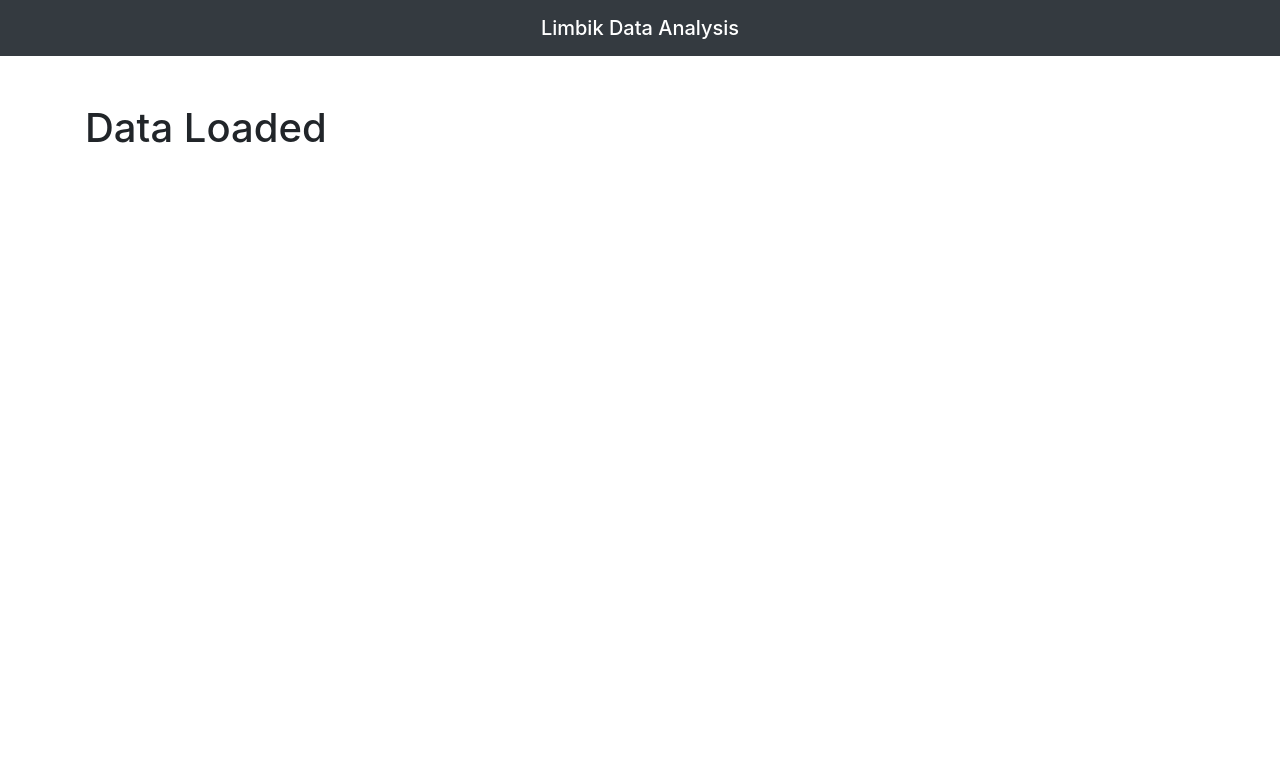
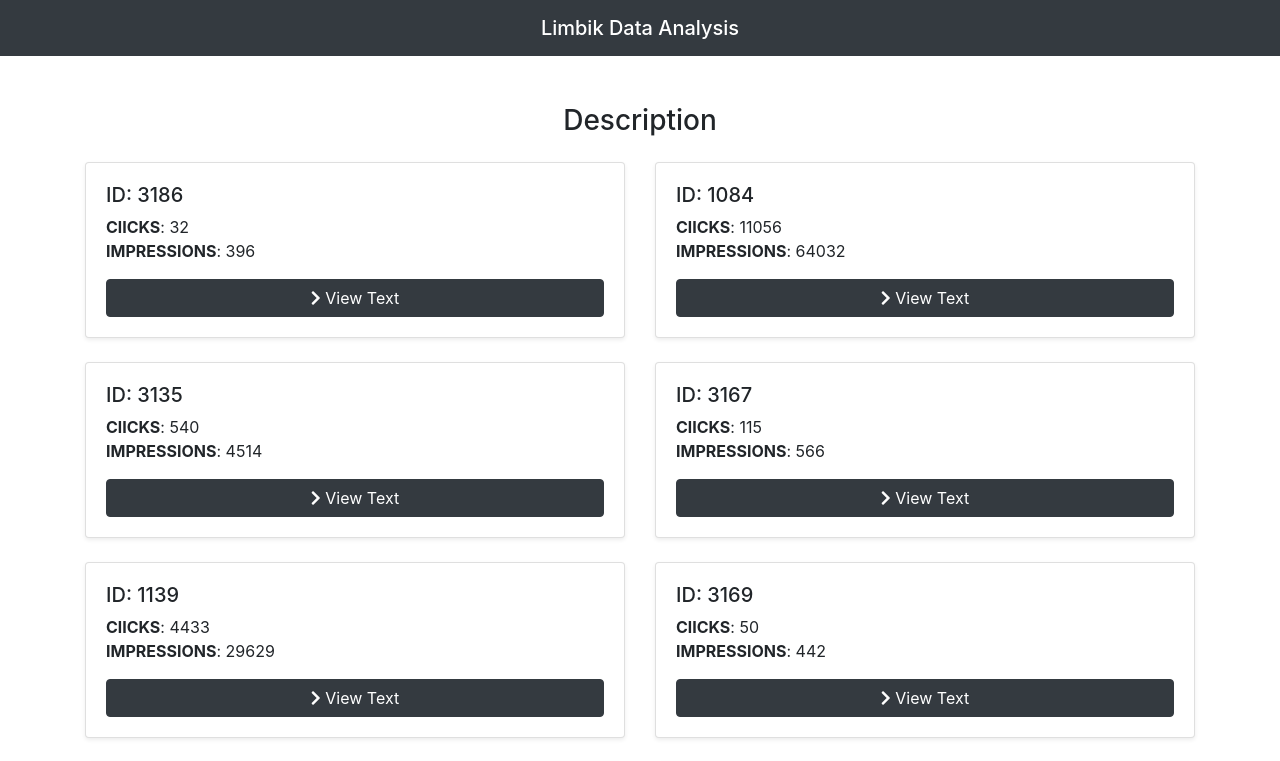
Before and after one commit to woodylucas/limbik-technical, a React (Create React App) app: page / in a window 1280 px wide. Shown: the top 761 px of the page. Built offline with nearby package versions, Linux system fonts and the light colour scheme; data requests are answered from the project's data file.

Commit message:
added button

```diff
--- /dev/null
+++ b/src/components/SpecificData.js
@@ -0,0 +1,25 @@
+import React from 'react'
+import { Link } from 'react-router-dom'
+const SpecificData = (props) => {
+  const { data } = props;
+  return (
+    <div className="col-md-6">
+      <div className="card mb-4 shadow-sm">
+        <div className="card-body">
+          <h5>ID: {data.id}</h5>
+          <p className="card-text">
+            <strong>ClICKS</strong>: {data.clicks}
+            <br/>
+            <strong>IMPRESSIONS</strong>: {data.impressions}
+          </p>
+          <Link to={`texts/data/${data.data_id}`} className="btn btn-dark btn-block">
+            <i className="fas fa-chevron-right"></i> View Text
+          </Link>
+
+        </div>
+      </div>
+    </div>
+  )
+}
+
+export default SpecificData
--- a/src/components/data/Data.js
+++ b/src/components/data/Data.js
@@ -1,18 +1,30 @@
 import React from 'react'
 import { Consumer } from '../../context';
 import Spinner from '../layout/Spinner';
+import SpecificData from '../SpecificData'
 
 class Data extends React.Component {
   render() {
+
     return (
       <div>
         <Consumer>
           {value => {
-            const { data_list } = value;
+            const { data_list, heading } = value;
+            console.log(data_list)
             if(data_list === undefined || data_list.length === 0) {
               return <Spinner />
             } else {
-              return <h1>Data Loaded</h1>
+              return (
+                <React.Fragment >
+                  <h3 className="text-center mb-4">{heading}</h3>
+                <div className="row">
+                  {data_list.map(dataObj => (
+                    <SpecificData data={dataObj} key={dataObj.id} />
+                  ))}
+                </div>
+                </React.Fragment>
+              )
             }
 
           }}
--- a/src/context.js
+++ b/src/context.js
@@ -13,7 +13,7 @@
     axios.get(`http://localhost:3000/data`)
       .then(resp => {
         // console.log(resp.data)
-        this.setState({data_list: resp.data })
+        this.setState({data_list: resp.data.slice(0,10) })
       })
       .catch(err => console.log(err))
   }
```
